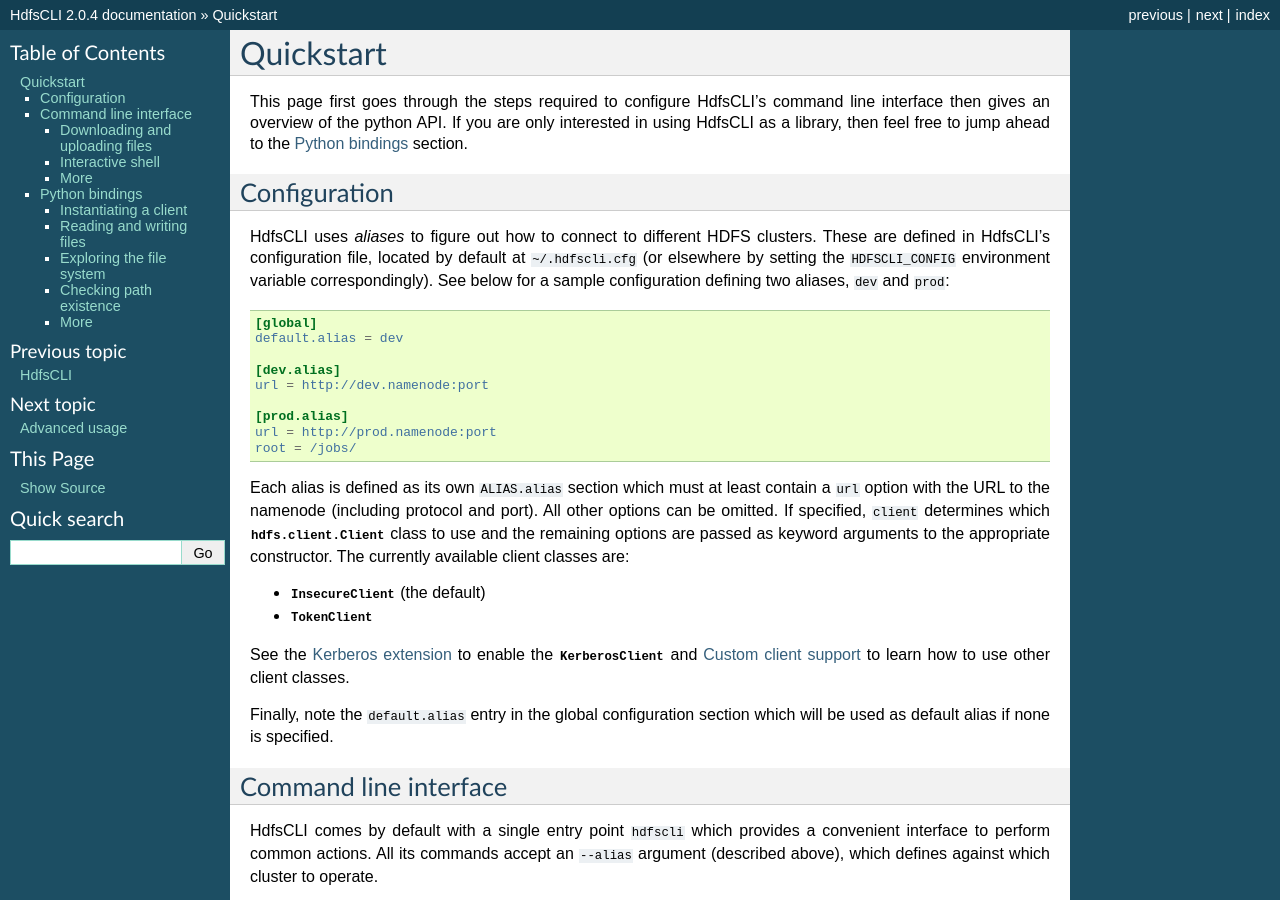
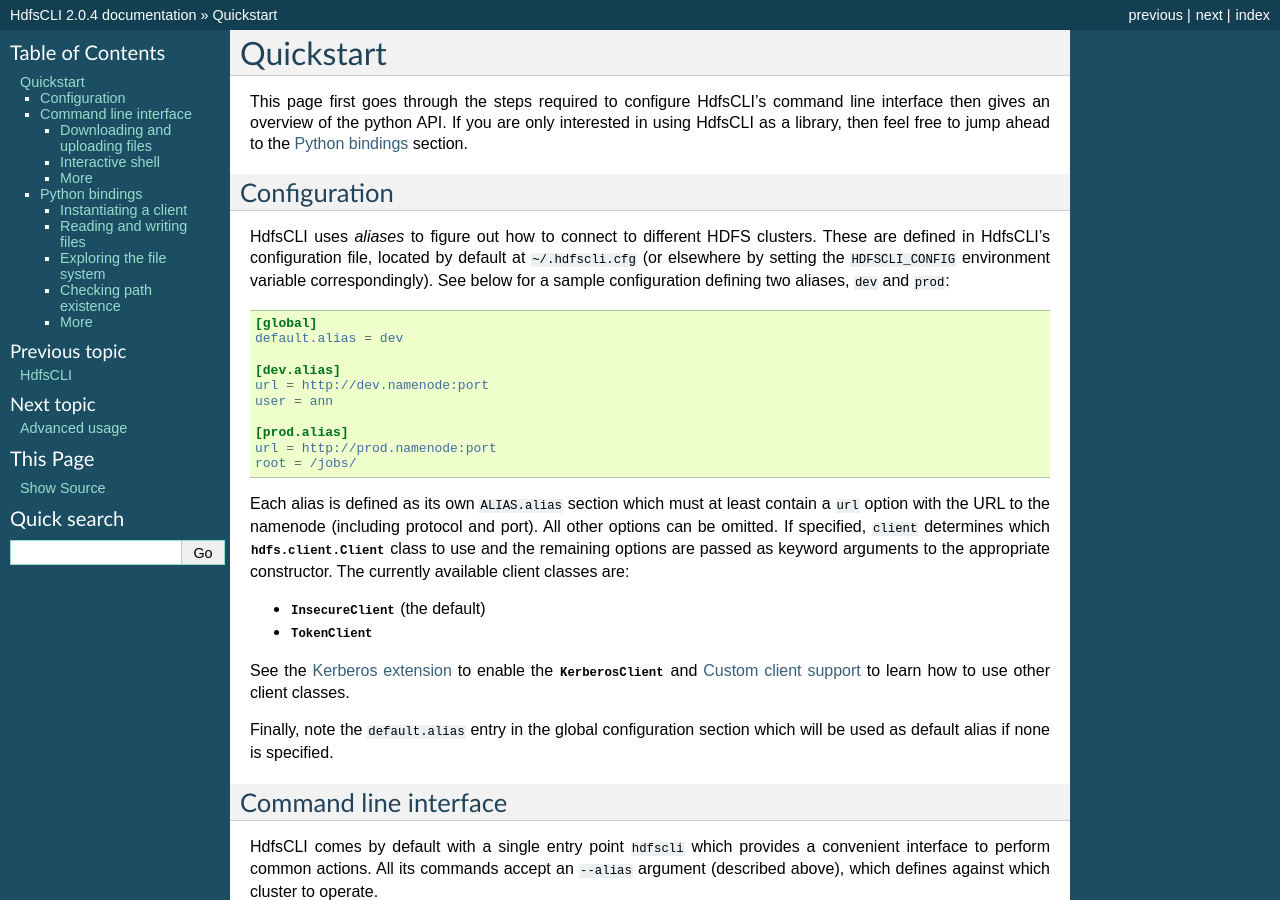
Before and after one commit to mtth/hdfs, a Sphinx documentation site: the page built from doc/quickstart.rst, in a window 1280 px wide and 900 px high. Built offline with Sphinx 7.4.7, drawn with Linux system fonts in a browser that asks for light colours.

Commit message:
Add examples using `user` client argument in documentation.
[ci skip]

```diff
--- a/doc/quickstart.rst
+++ b/doc/quickstart.rst
@@ -26,6 +26,7 @@
 
   [dev.alias]
   url = http://dev.namenode:port
+  user = ann
 
   [prod.alias]
   url = http://prod.namenode:port
@@ -159,7 +160,7 @@
 .. code-block:: python
 
   from hdfs import InsecureClient
-  client = InsecureClient('http://host:port')
+  client = InsecureClient('http://host:port', user='ann')
 
 The second leverages the :class:`hdfs.config.Config` class to load an existing
 configuration file (defaulting to the same one as the CLI) and create clients
```
